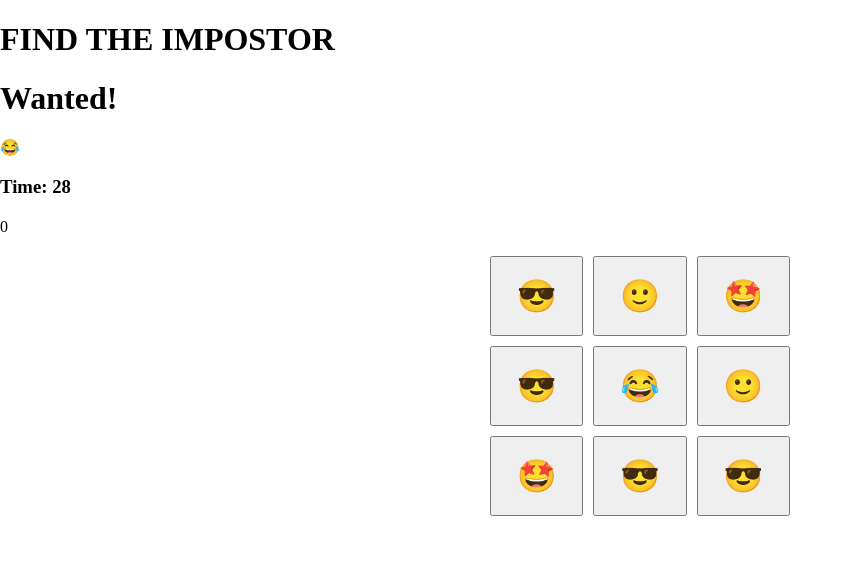
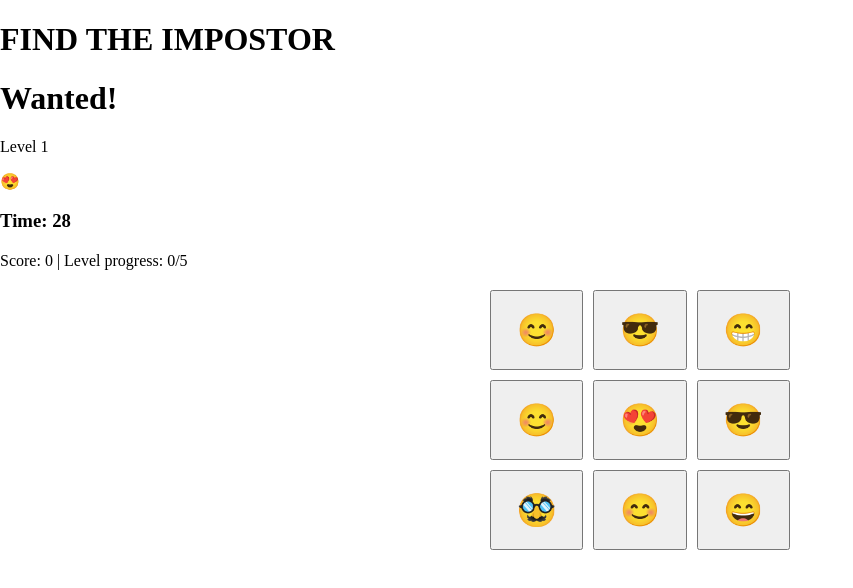
Before and after one commit to wilmareistad/wanted, a React (Vite) app: page / in a window 1280 px wide. Both pictures are taken after a click on the button "Start game". Shown: the top 588 px of the page, without its empty margins (0-853 px from the left). Built offline with nearby package versions, Linux system fonts and the light colour scheme.

Commit message:
add level progression with continuous timer across levels

```diff
--- a/src/components/Game.tsx
+++ b/src/components/Game.tsx
@@ -2,6 +2,7 @@ import { useState } from "react";
 import type { Character } from "../types/Character";
 import { CHARACTERS } from "../data/characters";
 import Timer from "./Timer";
+import { LEVELS } from "../data/Levels";
 
 function pickTargetFigure(): string {
   return CHARACTERS[Math.floor(Math.random() * CHARACTERS.length)].figure;
@@ -22,34 +23,56 @@ function generateCharacters(count: number, targetFigure: string): Character[] {
 
 export default function Game() {
   const [gameState, setGameState] = useState<"idle" | "playing" | "gameover">("idle");
+  const [levelIndex, setLevelIndex] = useState(0);
   const [targetFigure, setTargetFigure] = useState<string>("");
   const [characters, setCharacters] = useState<Character[]>([]);
   const [message, setMessage] = useState("");
   const [score, setScore] = useState(0);
+  const [levelScore, setLevelScore] = useState(0);
   const [timerKey, setTimerKey] = useState(0);
+
+  const currentLevel = LEVELS[levelIndex];
 
   function startGame() {
     const newTarget = pickTargetFigure();
     setTargetFigure(newTarget);
-    setCharacters(generateCharacters(9, newTarget));
+    setCharacters(generateCharacters(LEVELS[0].gridCount, newTarget));
     setMessage("");
     setScore(0);
+    setLevelScore(0);
+    setLevelIndex(0);
     setTimerKey((k) => k + 1);
     setGameState("playing");
   }
 
-  function nextRound() {
+  function nextRound(index: number) {
     const newTarget = pickTargetFigure();
     setTargetFigure(newTarget);
-    setCharacters(generateCharacters(9, newTarget));
+    setCharacters(generateCharacters(LEVELS[index].gridCount, newTarget));
   }
 
   function handleClick(character: Character) {
     if (gameState !== "playing") return;
+
     if (character.isTarget) {
+      const newLevelScore = levelScore + 1;
       setScore((prev) => prev + 1);
-      setMessage("CORRECT!");
-      nextRound();
+
+      if (newLevelScore >= currentLevel.pointsToAdvance) {
+        const nextIndex = levelIndex + 1;
+        if (nextIndex >= LEVELS.length) {
+          setGameState("gameover");
+        } else {
+          setMessage(`Level ${nextIndex + 1}!`);
+          setLevelIndex(nextIndex);
+          setLevelScore(0);
+          nextRound(nextIndex);
+        }
+      } else {
+        setLevelScore(newLevelScore);
+        setMessage("CORRECT!");
+        nextRound(levelIndex);
+      }
     } else {
       setMessage("Wrong...");
     }
@@ -71,6 +94,7 @@ export default function Game() {
     <div>
       <div>
         <h1>Wanted!</h1>
+        <p>Level {currentLevel.level}</p>
         <div>{targetFigure}</div>
       </div>
 
@@ -81,7 +105,7 @@ export default function Game() {
       />
 
       <h2>{message}</h2>
-      <p>{score}</p>
+      <p>Score: {score} | Level progress: {levelScore}/{currentLevel.pointsToAdvance}</p>
 
       {gameState === "gameover" && (
         <div>
--- /dev/null
+++ b/src/data/Levels.ts
@@ -0,0 +1,7 @@
+import type { LevelConfig } from "../types/Level";
+
+export const LEVELS: LevelConfig[] = [
+  { level: 1, gridCount: 9,  pointsToAdvance: 5 },
+  { level: 2, gridCount: 16, pointsToAdvance: 5 },
+  { level: 3, gridCount: 25, pointsToAdvance: 5 },
+];
--- a/src/data/characters.ts
+++ b/src/data/characters.ts
@@ -5,4 +5,10 @@ export const CHARACTERS: Character[] = [
   { id: 1, isTarget: false, figure: "😎" },
   { id: 2, isTarget: false, figure: "🤩" },
   { id: 3, isTarget: false, figure: "😂" },
+  { id: 4, isTarget: false, figure: "😊" },
+  { id: 5, isTarget: false, figure: "😄" },
+  { id: 6, isTarget: false, figure: "😁" },
+  { id: 7, isTarget: false, figure: "😆" },
+  { id: 8, isTarget: false, figure: "😍" },
+  { id: 9, isTarget: false, figure: "🥸" },
 ];
--- /dev/null
+++ b/src/types/Level.ts
@@ -0,0 +1,5 @@
+export type LevelConfig = {
+  level: number;
+  gridCount: number;
+  pointsToAdvance: number;
+};
```
